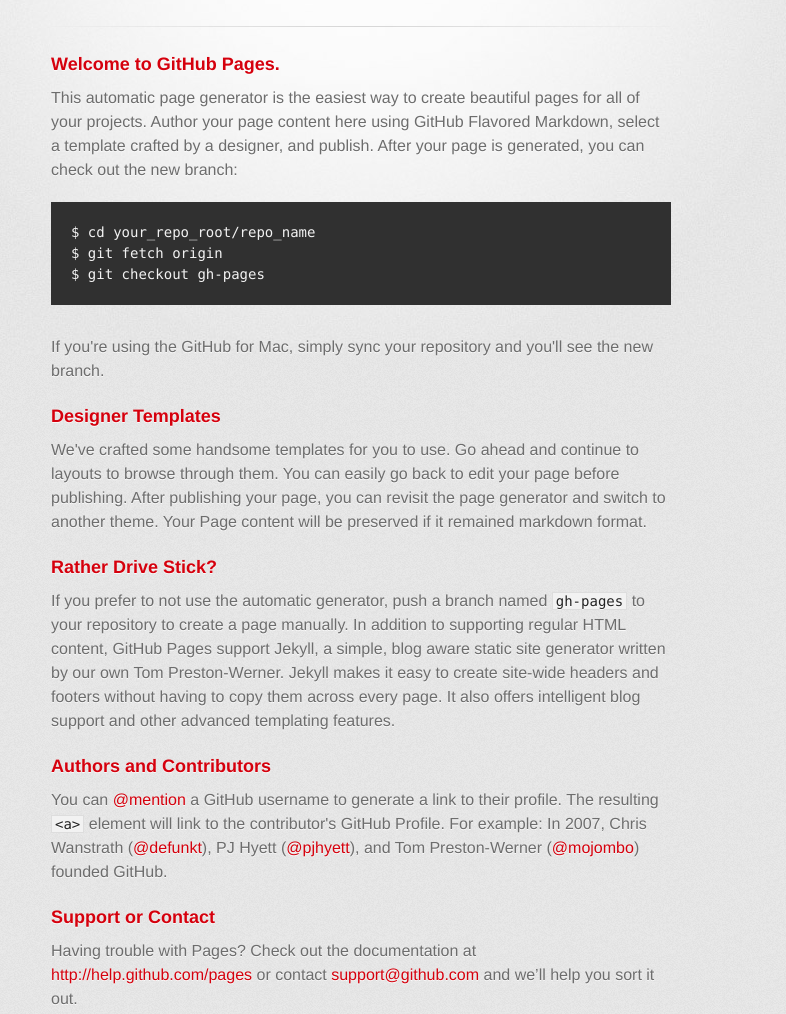
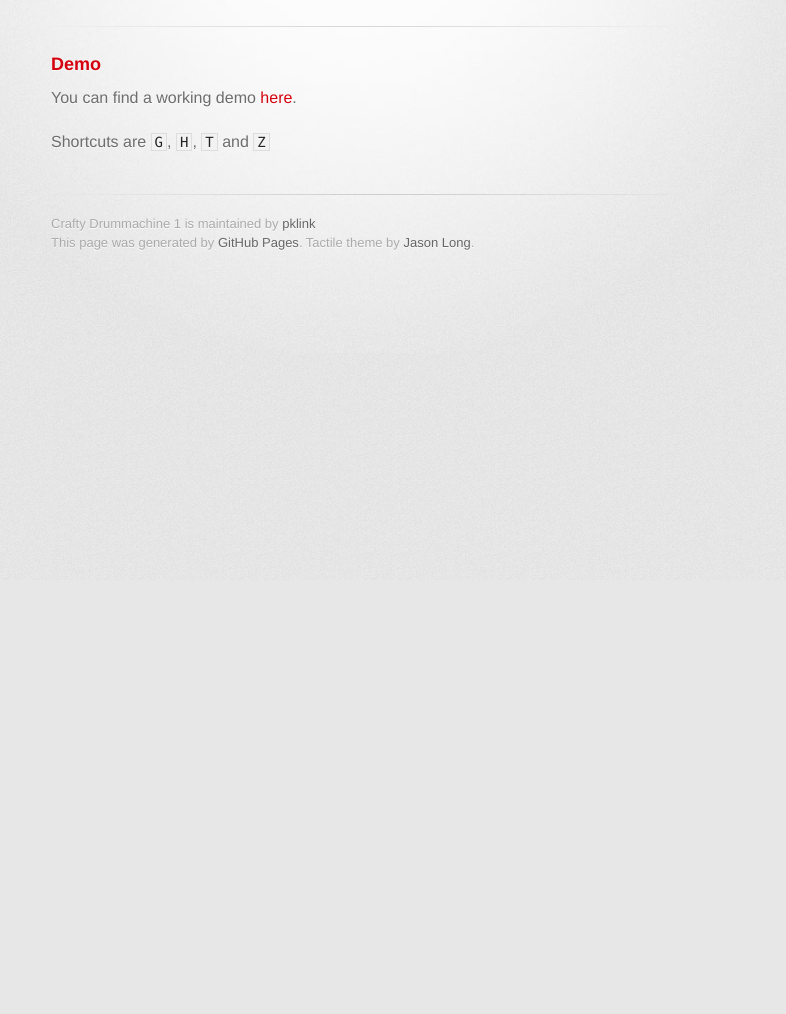
Before and after one commit to pklink/CDM1, a plain HTML site: page index.html in a window 1280 px wide. Shown: the part 220-1234 px from the top of the page, without its empty margins (279-1065 px from the left). After the commit the page ends 800 px from the top, so only its background shows below. Drawn offline with Linux system fonts and the light colour scheme; a web font is replaced by a local one.

Commit message:
added demo

```diff
--- a/index.html
+++ b/index.html
@@ -31,37 +31,11 @@
         <hr>
 
         <section id="main_content">
-          <h3>
-<a name="welcome-to-github-pages" class="anchor" href="#welcome-to-github-pages"><span class="octicon octicon-link"></span></a>Welcome to GitHub Pages.</h3>
 
-<p>This automatic page generator is the easiest way to create beautiful pages for all of your projects. Author your page content here using GitHub Flavored Markdown, select a template crafted by a designer, and publish. After your page is generated, you can check out the new branch:</p>
+            <h3><a name="demo" class="anchor" href="#demo"><span class="octicon octicon-link"></span></a>Demo</h3>
+            <p>You can find a working demo <a href="demo1.html">here</a>.</p>
+            <p>Shortcuts are <code>G</code>, <code>H</code>, <code>T</code> and <code>Z</code></p>
 
-<pre><code>$ cd your_repo_root/repo_name
-$ git fetch origin
-$ git checkout gh-pages
-</code></pre>
-
-<p>If you're using the GitHub for Mac, simply sync your repository and you'll see the new branch.</p>
-
-<h3>
-<a name="designer-templates" class="anchor" href="#designer-templates"><span class="octicon octicon-link"></span></a>Designer Templates</h3>
-
-<p>We've crafted some handsome templates for you to use. Go ahead and continue to layouts to browse through them. You can easily go back to edit your page before publishing. After publishing your page, you can revisit the page generator and switch to another theme. Your Page content will be preserved if it remained markdown format.</p>
-
-<h3>
-<a name="rather-drive-stick" class="anchor" href="#rather-drive-stick"><span class="octicon octicon-link"></span></a>Rather Drive Stick?</h3>
-
-<p>If you prefer to not use the automatic generator, push a branch named <code>gh-pages</code> to your repository to create a page manually. In addition to supporting regular HTML content, GitHub Pages support Jekyll, a simple, blog aware static site generator written by our own Tom Preston-Werner. Jekyll makes it easy to create site-wide headers and footers without having to copy them across every page. It also offers intelligent blog support and other advanced templating features.</p>
-
-<h3>
-<a name="authors-and-contributors" class="anchor" href="#authors-and-contributors"><span class="octicon octicon-link"></span></a>Authors and Contributors</h3>
-
-<p>You can <a href="https://github.com/blog/821" class="user-mention">@mention</a> a GitHub username to generate a link to their profile. The resulting <code>&lt;a&gt;</code> element will link to the contributor's GitHub Profile. For example: In 2007, Chris Wanstrath (<a href="https://github.com/defunkt" class="user-mention">@defunkt</a>), PJ Hyett (<a href="https://github.com/pjhyett" class="user-mention">@pjhyett</a>), and Tom Preston-Werner (<a href="https://github.com/mojombo" class="user-mention">@mojombo</a>) founded GitHub.</p>
-
-<h3>
-<a name="support-or-contact" class="anchor" href="#support-or-contact"><span class="octicon octicon-link"></span></a>Support or Contact</h3>
-
-<p>Having trouble with Pages? Check out the documentation at <a href="http://help.github.com/pages">http://help.github.com/pages</a> or contact <a href="mailto:support@github.com">support@github.com</a> and we’ll help you sort it out.</p>
         </section>
 
         <footer>
```
Also changed, not shown: demo1.html (added, +24 -0 lines), 12 other files.
